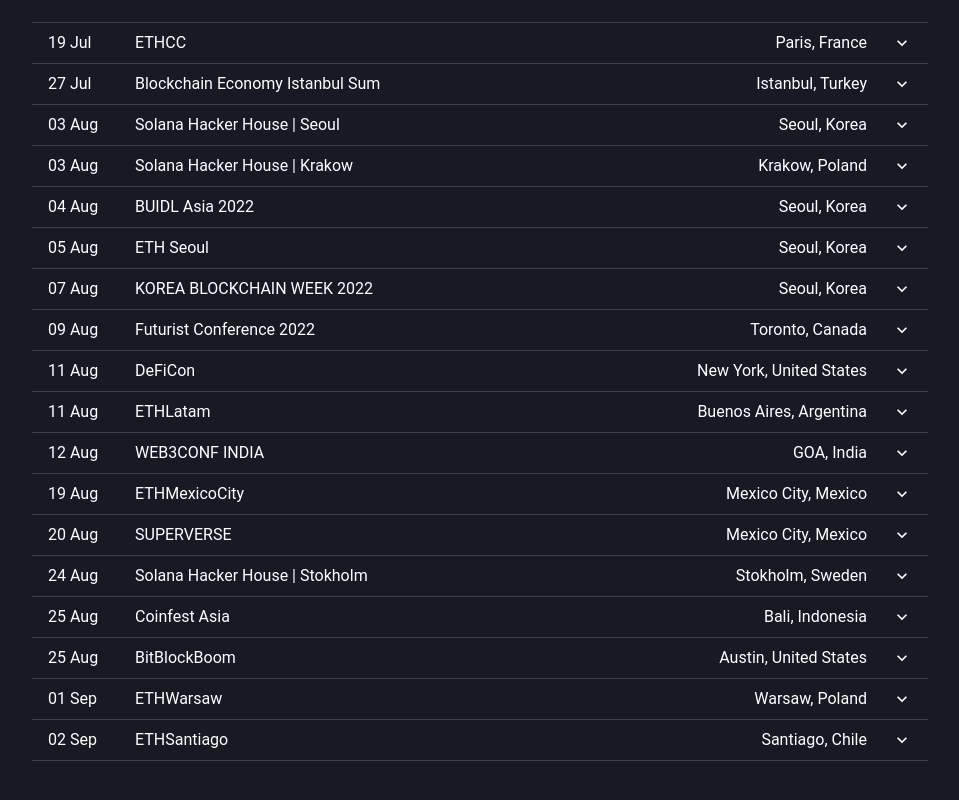
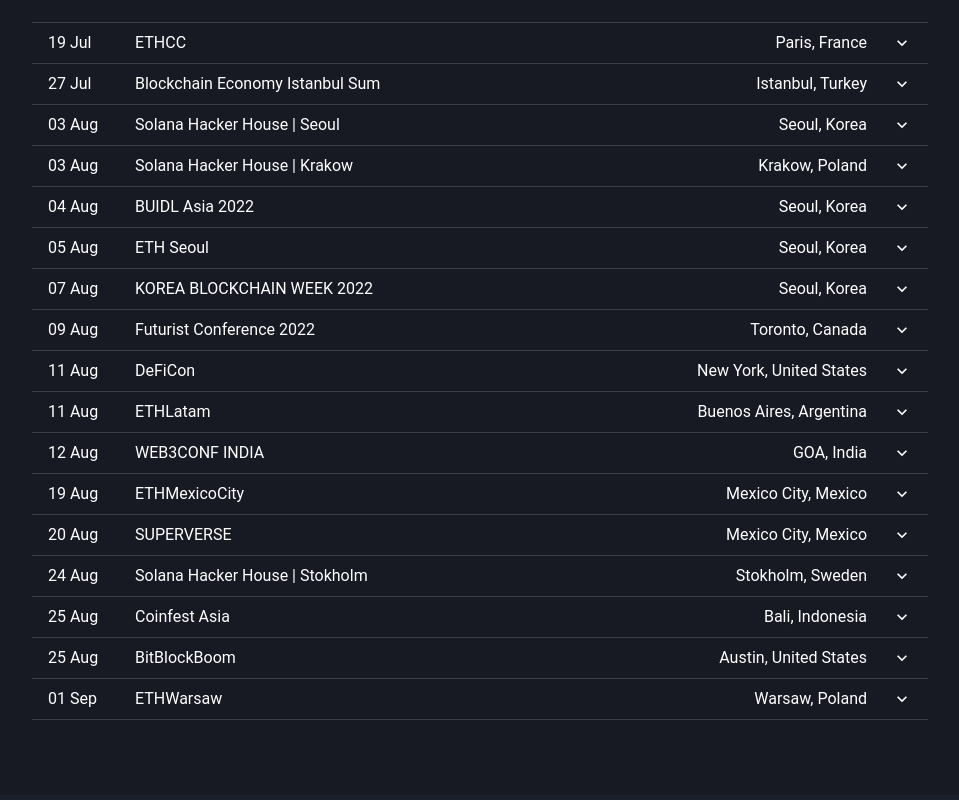
Before and after one commit to ocelot2123/cryptocalendar.live, a Next.js app: page / in a window 1280 px wide. Shown: the part 256-1056 px from the top of the page, without its empty margins (160-1119 px from the left). Built offline with nearby package versions, Linux system fonts and the light colour scheme.

Commit message:
add link to events

```diff
--- a/src/components/Conference.tsx
+++ b/src/components/Conference.tsx
@@ -8,6 +8,7 @@
   Heading,
   Show,
   Text,
+  Link as ChakraLink,
 } from '@chakra-ui/react';
 import { FC } from 'react';
 import dayjs from 'dayjs';
@@ -78,7 +79,12 @@
                   {conference.city + ', ' + conference.country}
                 </Text>
               </Show>
-              <Text whiteSpace="pre-line">{conference.description}</Text>
+              <Text whiteSpace="pre-line" marginBottom="25px">
+                {conference.description}
+              </Text>
+              <ChakraLink href={conference.link} target="_blank">
+                Website
+              </ChakraLink>
             </AccordionPanel>
           </AccordionItem>
         );
--- a/src/data.json
+++ b/src/data.json
@@ -168,15 +168,5 @@
     "link": "https://www.ethwarsaw.dev/",
     "twitter": "https://twitter.com/ETHWarsaw",
     "description": "Warsaw blockchain community has been very active on the global Web3 scene.\nWe’d like to welcome Web3 builders from all over the world to join us for a week of building, exchanging experiences & ideas here in Warsaw!"
-  },
-  {
-    "name": "ETHSantiago",
-    "startDate": "2 September 2022",
-    "endDate": "4 September 2022",
-    "city": "Santiago",
-    "country": "Chile",
-    "link": "",
-    "twitter": "https://twitter.com/EthereumStgo",
-    "description": ""
   }
 ]
```
Also changed, not shown: src/theme.tsx (+10 -10 lines).
